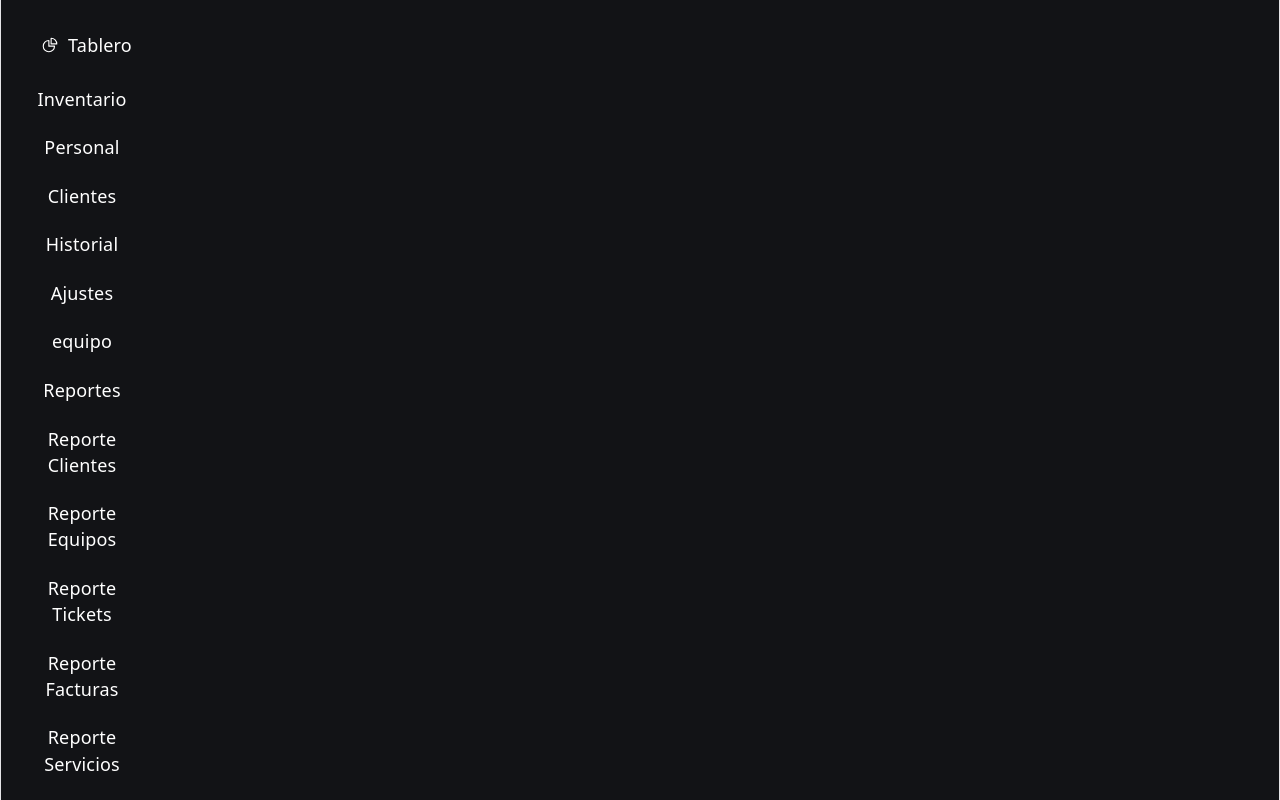
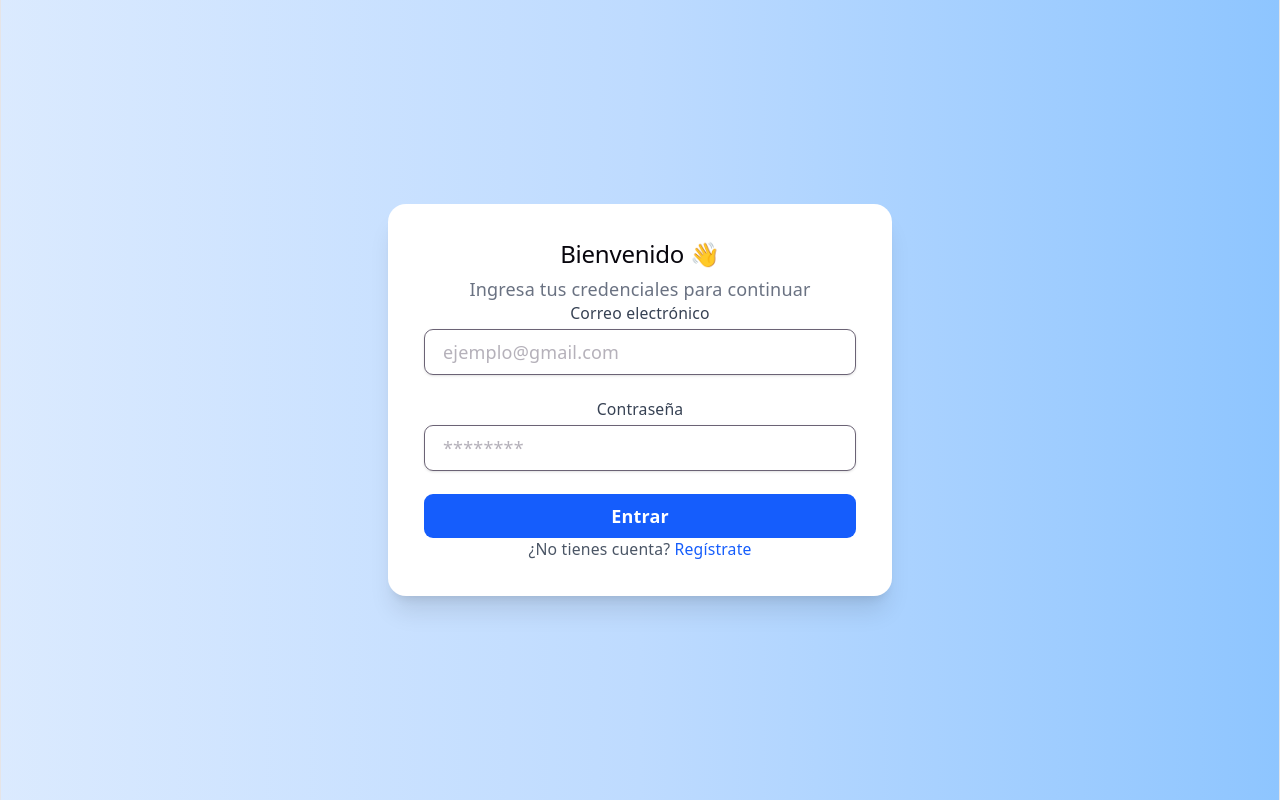
Before and after one commit to haiderTor/formativo, a React (Vite) app in the folder frontend/: page / in a window 1280 px wide. Built offline with nearby package versions, Linux system fonts and the light colour scheme; what @react-pdf/renderer would draw is missing.

Commit message:
Cambio de ruta matriz a login

```diff
--- a/frontend/src/App.jsx
+++ b/frontend/src/App.jsx
@@ -23,10 +23,10 @@ function App() {
         <BrowserRouter>
             <Routes>
     {/* Ruta independiente para login */}
-                <Route path="/login" element={<LoginPage />} />
+                <Route path="/" element={<LoginPage />} />
 
     {/* Layout con Nav + Outlet */}
-            <Route path="/" element={<Principal />}>
+            <Route path="/app" element={<Principal />}>
                 <Route path="tablero" element={<Tablero />} />
                 <Route path="personal" element={<Personal />} />
                 <Route path="clientes" element={<Clientes />} />
--- a/frontend/src/components/login/login.jsx
+++ b/frontend/src/components/login/login.jsx
@@ -28,7 +28,7 @@ export default function LoginPage() {
       if (!response.ok) {
         throw new Error("Credenciales inválidas");
       }
-      navigate("/tablero");
+      navigate("/app");
     } catch (err) {
       setError(err.message);
     }
```
